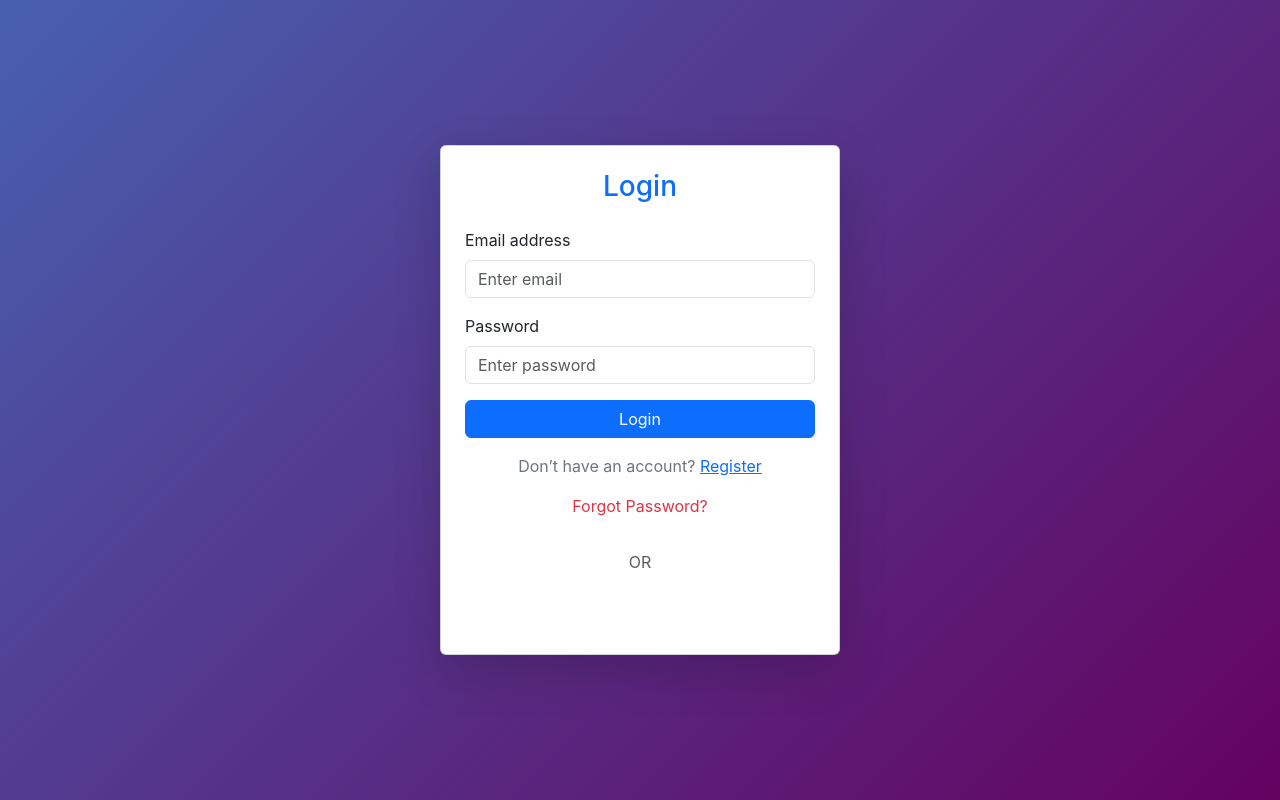
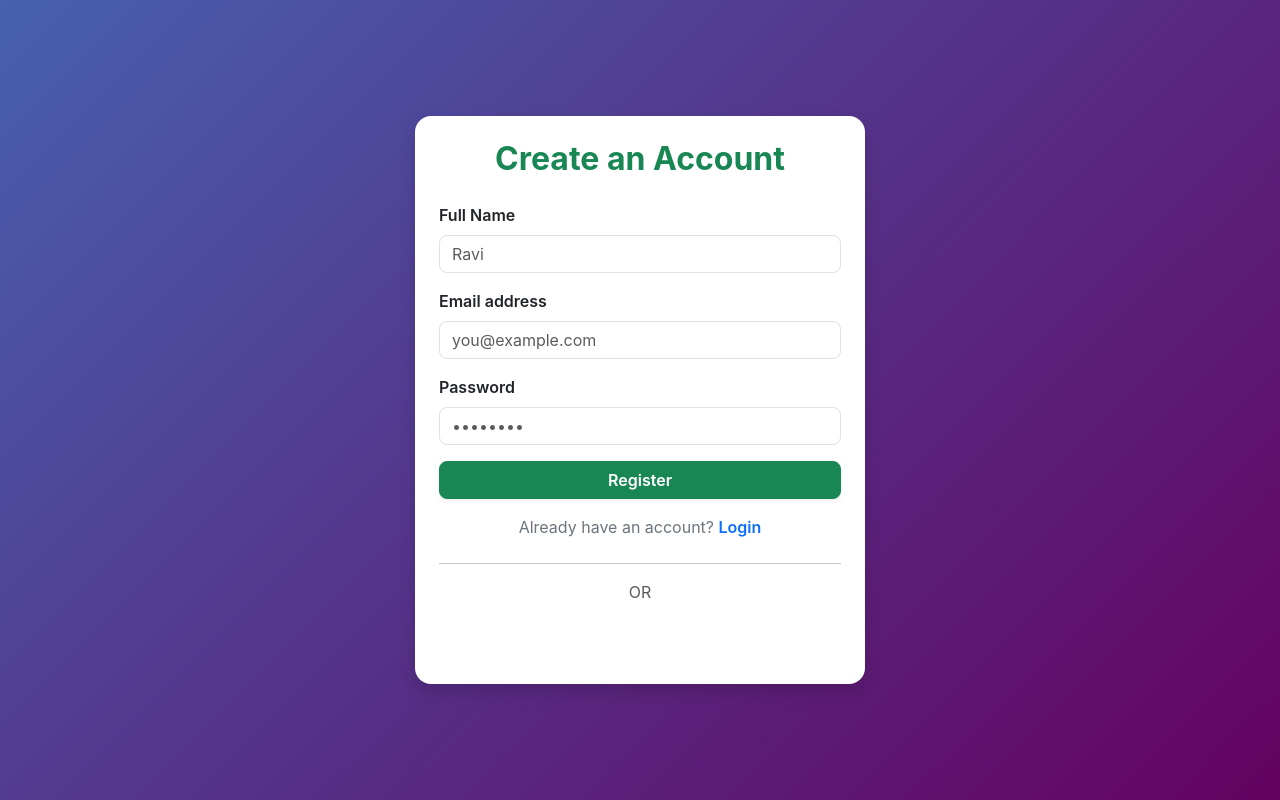
Before and after one commit to sumanth965/signin-signup-page, a React (Vite) app in the folder frontend/: page /login in a window 1280 px wide. Before the commit this address led to /. Built offline with nearby package versions, Linux system fonts and the light colour scheme.

Commit message:
Update App.jsx

```diff
--- a/frontend/src/App.jsx
+++ b/frontend/src/App.jsx
@@ -13,7 +13,7 @@ function App() {
         <GoogleOAuthProvider clientId={clientId}>
             <Router>
                 <Routes>
-                    <Route path="/lpgin" element={<Register />} />
+                    <Route path="/login" element={<Register />} />
                     <Route path="/" element={<Login />} />
 
                     {/* Redirect all unknown routes to Register */}
```
